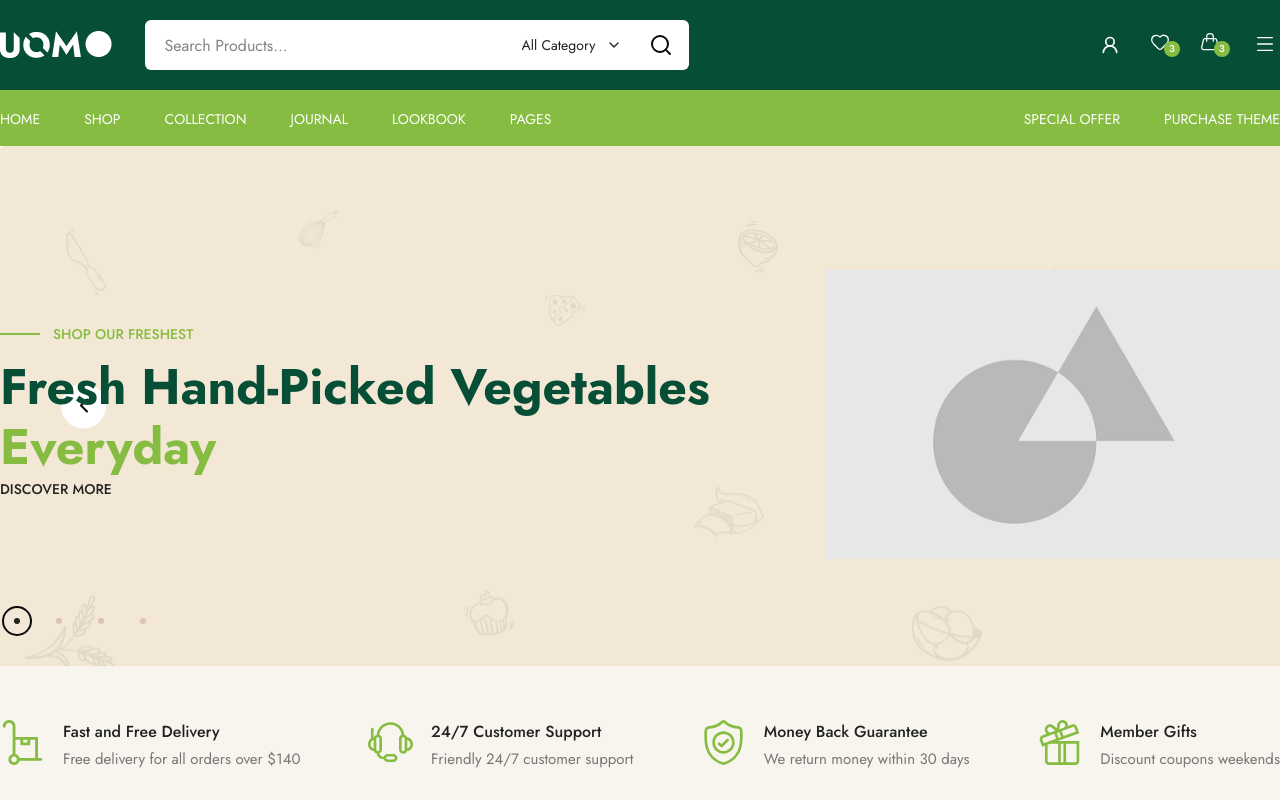
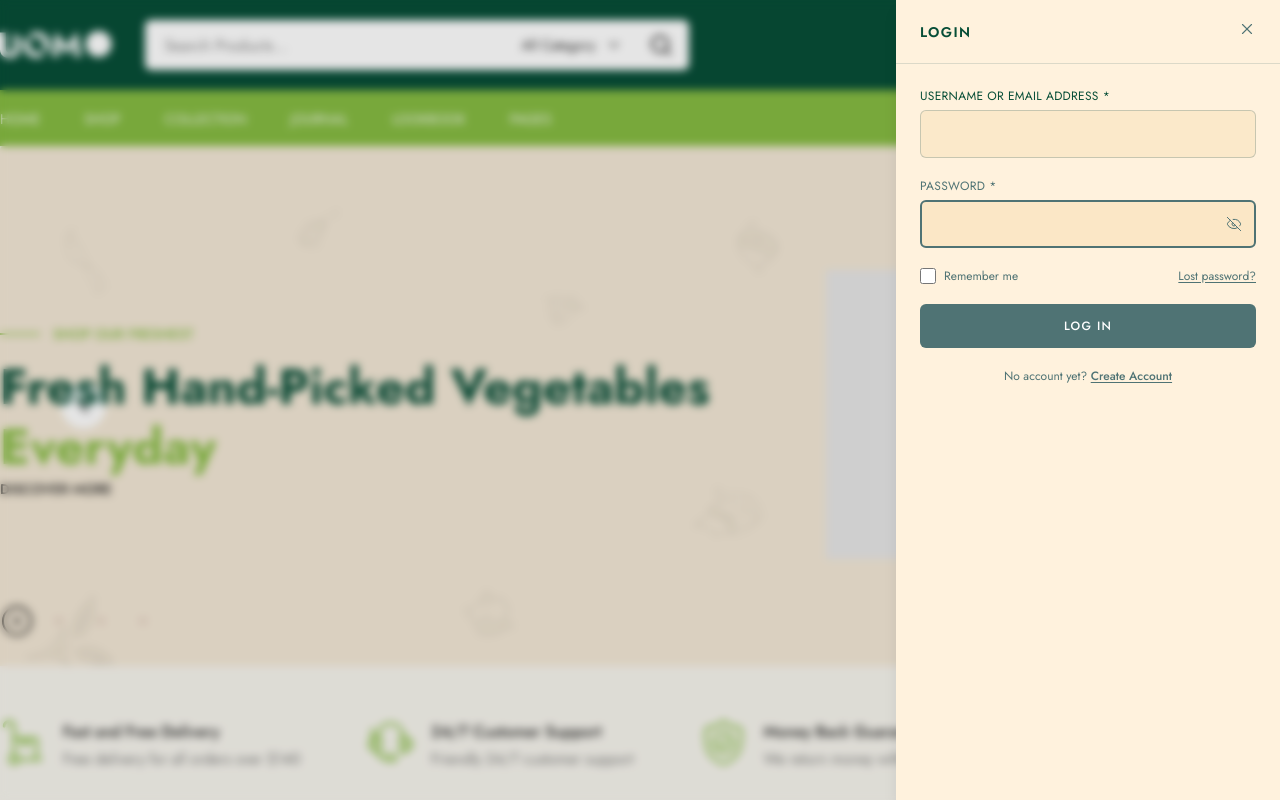
Before and after one commit to ayeshatahsin11/Uomo-E-commerce, a Next.js app: page / in a window 1280 px wide. Both pictures are taken after a click on the button 1110 px from the left and 45 px from the top of the page. Shown: the top 800 px of the page. Built offline with nearby package versions, Linux system fonts and the light colour scheme.

Commit message:
navbar sheets done

```diff
--- /dev/null
+++ b/src/components/layout/header/HeaderUser.jsx
@@ -0,0 +1,142 @@
+"use client";
+import React, { useState } from "react";
+import Link from "next/link";
+import {
+  Sheet,
+  SheetClose,
+  SheetContent,
+  SheetHeader,
+  SheetTitle,
+  SheetTrigger,
+} from "@/components/ui/sheet";
+import { UserRound, X, Eye, EyeOff } from "lucide-react";
+
+const HeaderUser = () => {
+  const [showPassword, setShowPassword] = useState(false);
+  const [rememberMe, setRememberMe] = useState(false);
+
+  const handleSubmit = (e) => {
+    e.preventDefault();
+    // TODO: connect to auth logic
+  };
+
+  return (
+    <Sheet>
+      <SheetTrigger asChild>
+        <button className="cursor-pointer">
+          <UserRound size={20} color="white" strokeWidth={1.5} />
+        </button>
+      </SheetTrigger>
+
+      <SheetContent side="right" className="w-full sm:max-w-md bg-[#fff2dd] border-none p-0 flex flex-col gap-0 [&>button]:hidden">
+        {/* Header */}
+        <SheetHeader className="flex-row items-center justify-between px-6 py-5 border-b border-[#4F7374]/20 space-y-0">
+          <SheetTitle className="text-sm tracking-widest uppercase font-semibold text-secondary">
+            Login
+          </SheetTitle>
+          <SheetClose asChild>
+            <button
+              aria-label="Close login"
+              className="cursor-pointer text-[#4F7374] transition-opacity hover:opacity-60"
+            >
+              <X size={18} strokeWidth={1.5} />
+            </button>
+          </SheetClose>
+        </SheetHeader>
+
+        {/* Form */}
+        <form onSubmit={handleSubmit} className="flex-1 overflow-y-auto px-6 py-6">
+          <div className="flex flex-col gap-5">
+            {/* Username */}
+            <div className="flex flex-col gap-1.5">
+              <label
+                htmlFor="username"
+                className="text-xs uppercase tracking-wide text-secondary"
+              >
+                Username or Email Address <span className="text-secondary">*</span>
+              </label>
+              <input
+                id="username"
+                name="username"
+                type="text"
+                required
+                className="w-full h-12 px-4 rounded-sm border border-[#4F7374]/30 bg-[#FBE7C6]/80 text-sm text-[#2C4344] placeholder:text-[#4F7374]/50 outline-none transition-colors focus:border-[#4F7374]"
+              />
+            </div>
+
+            {/* Password */}
+            <div className="flex flex-col gap-1.5">
+              <label
+                htmlFor="password"
+                className="text-xs uppercase tracking-wide text-[#4F7374]"
+              >
+                Password <span className="text-[#4F7374]">*</span>
+              </label>
+              <div className="relative">
+                <input
+                  id="password"
+                  name="password"
+                  type={showPassword ? "text" : "password"}
+                  required
+                  className="w-full h-12 px-4 pr-11 rounded-sm border-2 border-[#4F7374] bg-[#FBE7C6] text-sm text-[#2C4344] placeholder:text-[#4F7374]/50 outline-none"
+                />
+                <button
+                  type="button"
+                  onClick={() => setShowPassword((prev) => !prev)}
+                  aria-label={showPassword ? "Hide password" : "Show password"}
+                  className="cursor-pointer absolute right-3.5 top-1/2 -translate-y-1/2 text-[#4F7374] transition-opacity hover:opacity-60"
+                >
+                  {showPassword ? (
+                    <Eye size={16} strokeWidth={1.5} />
+                  ) : (
+                    <EyeOff size={16} strokeWidth={1.5} />
+                  )}
+                </button>
+              </div>
+            </div>
+
+            {/* Remember me + Lost password */}
+            <div className="flex items-center justify-between">
+              <label className="flex items-center gap-2 cursor-pointer select-none">
+                <input
+                  type="checkbox"
+                  checked={rememberMe}
+                  onChange={() => setRememberMe((prev) => !prev)}
+                  className="size-4 rounded-sm border-[#4F7374] accent-[#4F7374] cursor-pointer"
+                />
+                <span className="text-xs text-[#4F7374]">Remember me</span>
+              </label>
+              <Link
+                href="/lost-password"
+                className="text-xs text-[#4F7374] underline underline-offset-2 hover:text-[#2C4344]"
+              >
+                Lost password?
+              </Link>
+            </div>
+
+            {/* Submit */}
+            <button
+              type="submit"
+              className="cursor-pointer w-full py-3.5 text-xs tracking-widest uppercase font-medium text-white bg-[#4F7374] rounded-sm transition-colors hover:bg-[#3D5A5B]"
+            >
+              Log In
+            </button>
+
+            {/* Create account */}
+            <p className="text-center text-xs text-[#4F7374]">
+              No account yet?{" "}
+              <Link
+                href="/register"
+                className="underline underline-offset-2 font-medium hover:text-[#2C4344]"
+              >
+                Create Account
+              </Link>
+            </p>
+          </div>
+        </form>
+      </SheetContent>
+    </Sheet>
+  );
+};
+
+export default HeaderUser;
--- a/src/components/layout/header/HeaderWishlist.jsx
+++ b/src/components/layout/header/HeaderWishlist.jsx
@@ -63,7 +63,7 @@ const HeaderWishlist = () => {
         </button>
       </SheetTrigger>
 
-      <SheetContent className="w-full sm:max-w-md bg-[#D4BCA3] border-none p-0 flex flex-col gap-0 [&>button]:hidden">
+      <SheetContent side="left" className="w-full sm:max-w-md bg-[#D4BCA3] border-none p-0 flex flex-col gap-0 [&>button]:hidden">
         {/* Header */}
         <SheetHeader className="flex-row items-center justify-between px-6 py-5 border-b border-[#1E2B12]/15 space-y-0">
           <SheetTitle className="text-sm tracking-widest uppercase font-semibold text-[#1E2B12]">
--- a/src/components/layout/header/NavIcons.jsx
+++ b/src/components/layout/header/NavIcons.jsx
@@ -1,15 +1,14 @@
 import React from "react";
-import { UserRound } from "lucide-react";
+
 import HeaderMenu from "./HeaderMenu";
 import HeaderCart from "./HeaderCart";
 import HeaderWishlist from "./HeaderWishlist";
+import HeaderUser from "./HeaderUser";
 
 const NavIcons = () => {
   return (
     <div className="ml-auto flex gap-7.5">
-      <button className="cursor-pointer">
-        <UserRound size={20} color="white" />
-      </button>
+    <HeaderUser/>
     <HeaderWishlist/>
      <HeaderCart/>
      <HeaderMenu/>
```
